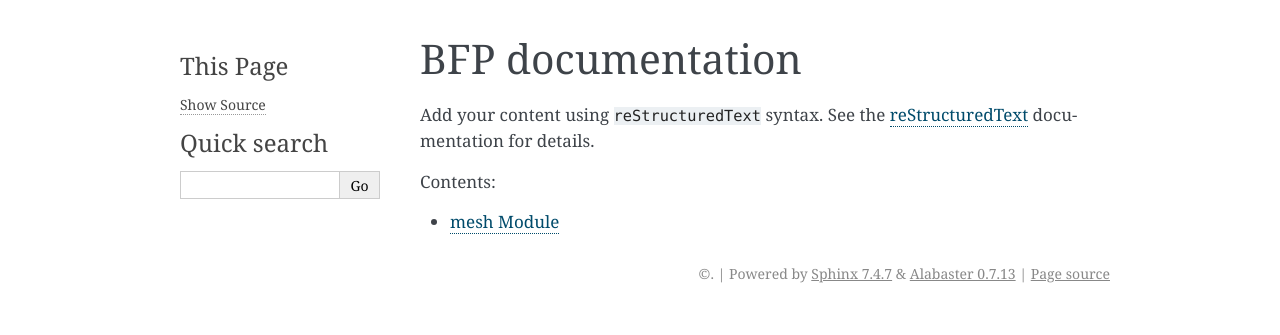
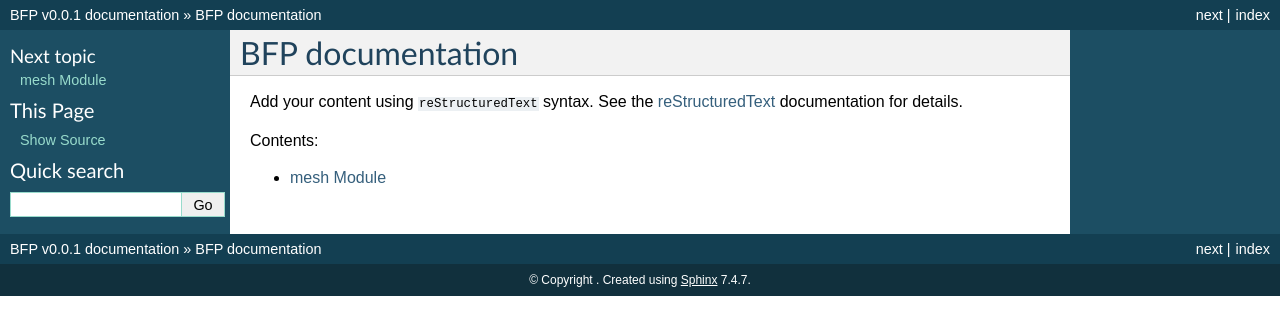
Before and after one commit to melekderman/BFP, a Sphinx documentation site: the page built from docs/source/index.rst, in a window 1280 px wide. Shown: the top 335 px of the page. Built offline with Sphinx 7.4.7, drawn with Linux system fonts in a browser that asks for light colours; some of the changed lines change nothing that is shown.

Commit message:
updated conf.py

```diff
--- a/docs/source/conf.py
+++ b/docs/source/conf.py
@@ -1,31 +1,52 @@
 # Configuration file for the Sphinx documentation builder.
 #
-# For the full list of built-in configuration values, see the documentation:
+# This file only contains a selection of the most common options. For a full
+# list see the documentation:
 # https://www.sphinx-doc.org/en/master/usage/configuration.html
 
-# -- Project information -----------------------------------------------------
-# https://www.sphinx-doc.org/en/master/usage/configuration.html#project-information
-import os
-import sys
+# -- Path setup --------------------------------------------------------------
+
+# If extensions (or modules to document with autodoc) are in another directory,
+# add these directories to sys.path here. If the directory is relative to the
+# documentation root, use os.path.abspath to make it absolute, like shown here.
+
+import os, sys
 
 sys.path.insert(0, os.path.abspath('../../bfp'))
+
+# On Read the Docs, need to mock any python packages that would require c
+from unittest.mock import MagicMock
+
+MOCK_MODULES = [
+    "matplotlib.pyplot",
+    "mfem",
+    "pyglvis",
+]
+
+# -- Project information -----------------------------------------------------
 
 project = 'BFP'
 project_copyright_info = '2025, Melek Derman'
 author = 'Melek Derman'
 release = 'v0.0.1'
 
-master_doc = 'index'
+# -- General configuration ---------------------------------------------------
 
-# -- General configuration ---------------------------------------------------
-# https://www.sphinx-doc.org/en/master/usage/configuration.html#general-configuration
+# Add any Sphinx extension module names here, as strings. They can be
+# extensions coming with Sphinx (named 'sphinx.ext.*') or your custom
+# ones.
 
-extensions = ['sphinx.ext.autodoc',
-              'sphinx.ext.napoleon',
-              'sphinx.ext.mathjax',
-              'sphinx.ext.intersphinx',
-              'sphinx.ext.githubpages',
-              'myst_parser', ]
+extensions = ["sphinx.ext.autodoc",
+              "sphinx.ext.napoleon",
+              "sphinx.ext.mathjax",
+              "sphinx.ext.intersphinx",
+              "sphinx.ext.githubpages",
+              "sphinx.ext.autosummary",
+              "sphinx_toolbox.github",
+              "sphinx_toolbox.sidebar_links",
+              "sphinx.ext.autosectionlabel",
+              'myst_parser',
+]
 
 intersphinx_mapping = {
     'python': ('https://docs.python.org/3.11', None)
@@ -33,25 +54,33 @@
     # 'pyglvis': ('https://github.com/GLVis/pyglvis', None),
 }
 
-myst_heading_anchors = 2
+autosummary_generate = True
 napoleon_numpy_docstring = True
 napoleon_google_docstring = True
 
-autodoc_default_options = {
-    'members': True
-}
+github_username = "melekderman"
+github_repository = "BFP"
+github_url = "https://github.com/{github_username}/{github_repository}"
 
-autoclass_content = 'class'
+# Add any paths that contain templates here, relative to this directory.
+templates_path = ["_templates"]
 
-templates_path = ['_templates']
+# List of patterns, relative to source directory, that match files and
+# directories to ignore when looking for source files.
+# This pattern also affects html_static_path and html_extra_path.
 exclude_patterns = []
 
-#suppress_warnings = ["myst.xref_missing", "myst.iref_ambiguous"]
-myst_ref_domains = ["std", "py"]
+# -- Options for HTML output -------------------------------------------------
 
+# The theme to use for HTML and HTML Help pages.  See the documentation for
+# a list of builtin themes.
+#
+html_theme = "classic"
+#html_logo = "images/home/logo.svg"
 
-# -- Options for HTML output -------------------------------------------------
-# https://www.sphinx-doc.org/en/master/usage/configuration.html#options-for-html-output
+# html_permalinks = ['https://cement-psaap.github.io/', 'https://github.com/CEMeNT-PSAAP/MCDC']
 
-html_theme = 'alabaster'
-html_static_path = ['_static']
+# Add any paths that contain custom static files (such as style sheets) here,
+# relative to this directory. They are copied after the builtin static files,
+# so a file named "default.css" will overwrite the builtin "default.css".
+html_static_path = ["_static"]
```
